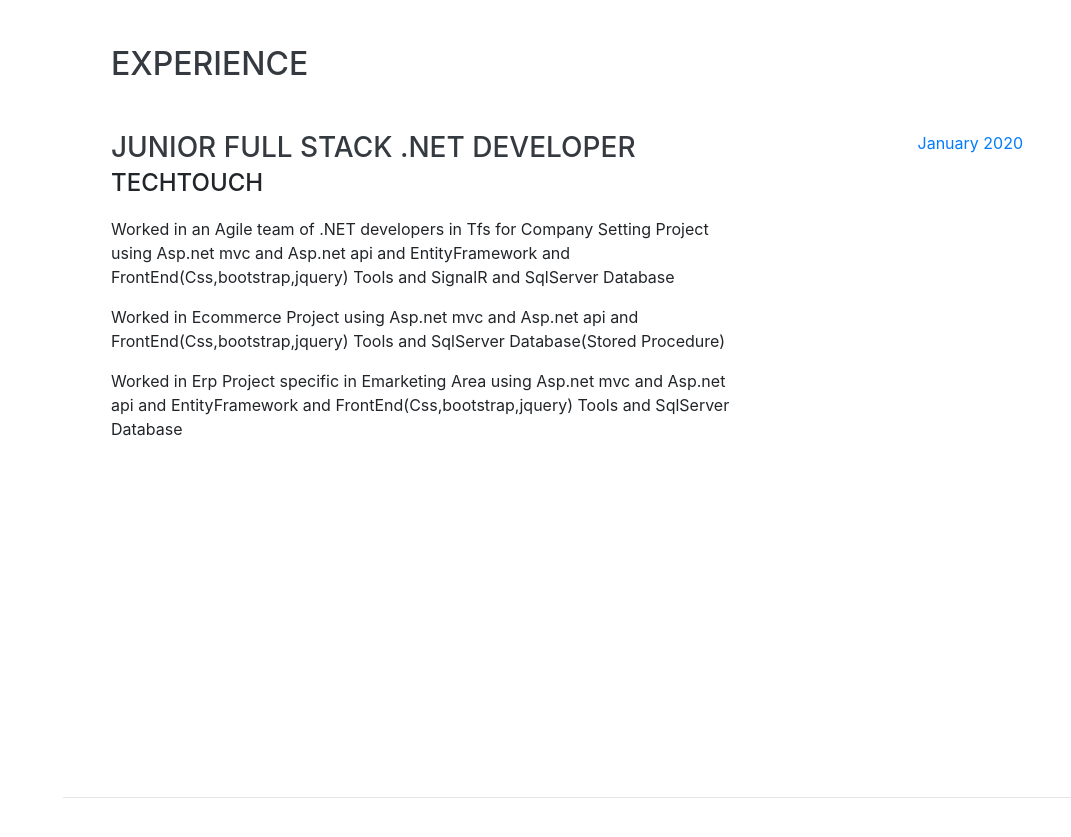
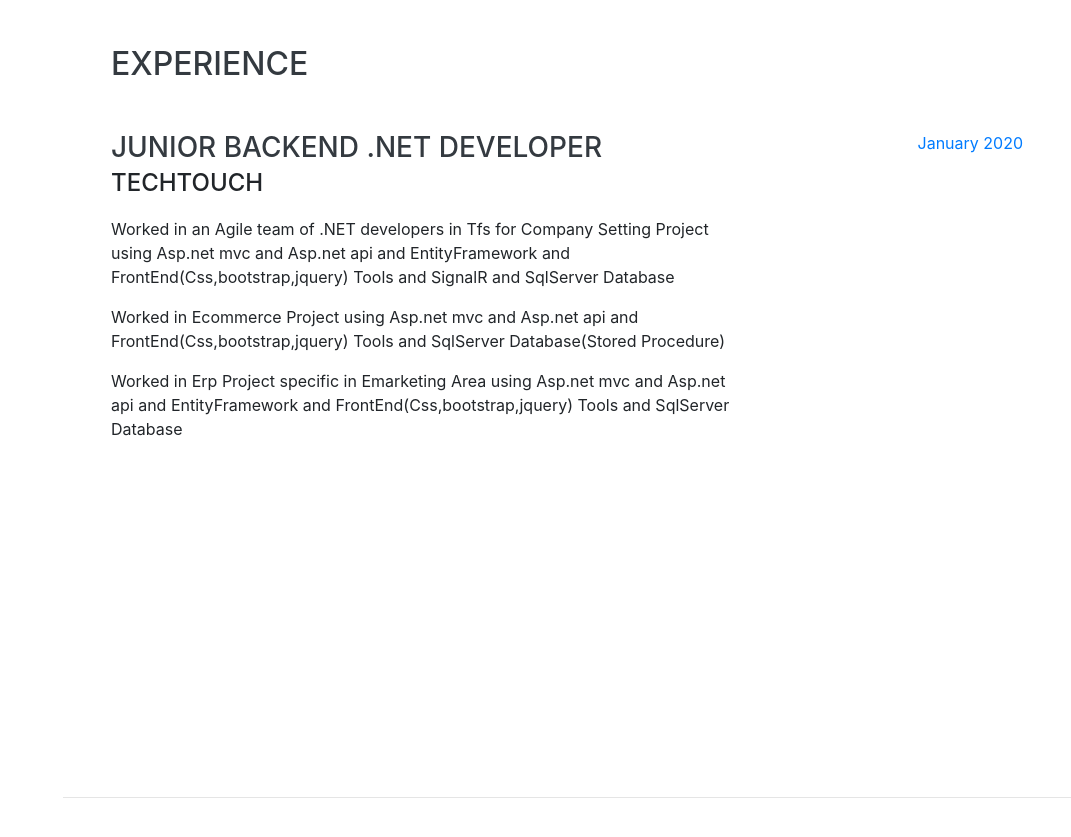
Before and after one commit to AmrElshaer/AmrElshaer.github.io, a website with bundled scripts: page index.html in a window 1280 px wide. Shown: the part 804-1641 px from the top of the page, without its empty margins (209-1280 px from the left). Built offline with nearby package versions, Linux system fonts and the light colour scheme; a web font is replaced by a local one.

Commit message:
Update index.html

```diff
--- a/index.html
+++ b/index.html
@@ -93,7 +93,7 @@
 
         <div class="resume-item d-flex flex-column flex-md-row justify-content-between mb-5">
           <div class="resume-content">
-            <h3 class="mb-0">Junior Full Stack .Net Developer</h3>
+            <h3 class="mb-0">Junior BackEnd .Net Developer</h3>
             <div class="subheading mb-3">TechTouch</div>
             <p>Worked in an Agile team of .NET developers in Tfs for Company Setting Project using Asp.net mvc and Asp.net api and EntityFramework and FrontEnd(Css,bootstrap,jquery) Tools and SignalR and SqlServer Database</p>
             <p>Worked in Ecommerce Project using Asp.net mvc and Asp.net api and FrontEnd(Css,bootstrap,jquery) Tools and SqlServer Database(Stored Procedure)</p>
```
